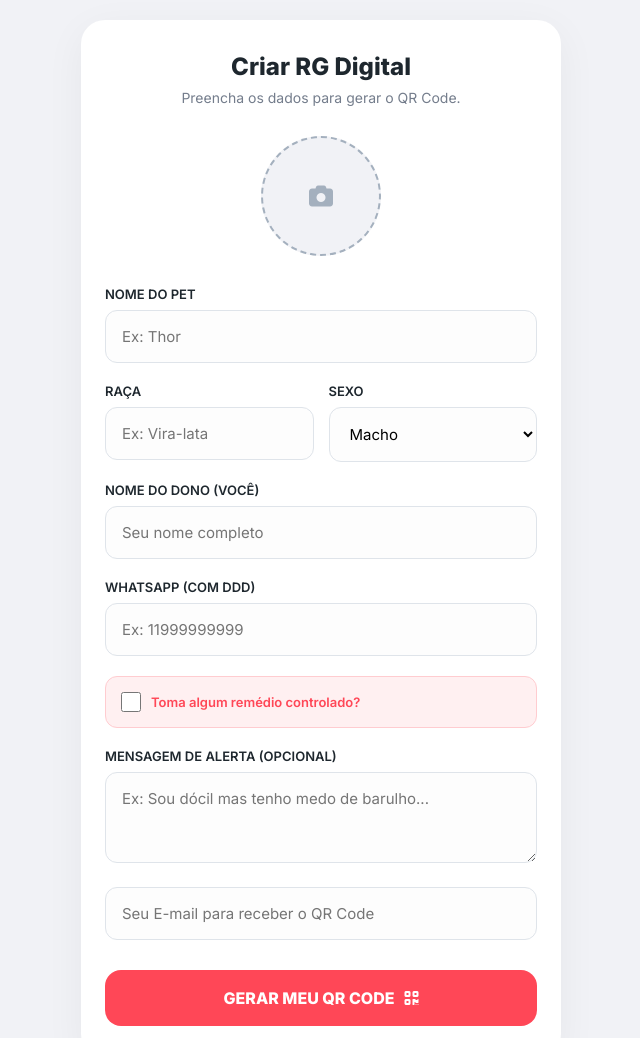
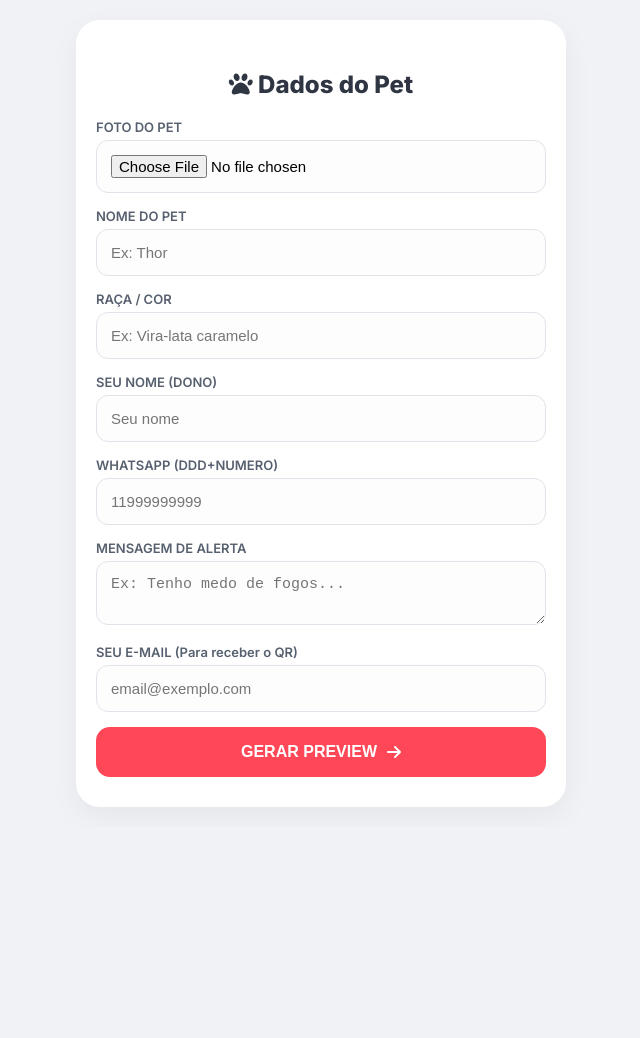
Before and after one commit to AshleyMasterBr/RG-Digital-de-Pet, a plain HTML site: page index.html in a window 1280 px wide. Shown: the top 1038 px of the page, without its empty margins (319-959 px from the left). After the commit the page ends 827 px from the top, so only its background shows below. Drawn offline with Linux system fonts and the light colour scheme.

Commit message:
Update index.html

```diff
--- a/index.html
+++ b/index.html
@@ -3,268 +3,173 @@
 <head>
     <meta charset="UTF-8">
     <meta name="viewport" content="width=device-width, initial-scale=1.0, maximum-scale=1.0, user-scalable=no">
-    <title>Cadastro | RG Digital do Pet</title>
+    <title>RG Digital Pet | Cadastro</title>
+    <link rel="stylesheet" href="https://cdnjs.cloudflare.com/ajax/libs/font-awesome/6.4.0/css/all.min.css">
+    <link href="https://fonts.googleapis.com/css2?family=Inter:wght@400;600;800&display=swap" rel="stylesheet">
+    <style>
+        :root { --primary: #FF4757; --dark: #2f3542; --bg: #f1f2f6; }
+        body { background: var(--bg); font-family: 'Inter', sans-serif; margin: 0; padding: 20px; display: flex; justify-content: center; }
+        .container { width: 100%; max-width: 450px; background: white; border-radius: 24px; padding: 30px 20px; box-shadow: 0 10px 30px rgba(0,0,0,0.05); }
 
-    <link rel="stylesheet" href="https://cdnjs.cloudflare.com/ajax/libs/font-awesome/6.4.0/css/all.min.css">
-    <link href="https://fonts.googleapis.com/css2?family=Inter:wght@300;400;600;800&display=swap" rel="stylesheet">
+        /* Estilos do Form */
+        .step { display: none; }
+        .step.active { display: block; animation: fadeIn 0.5s; }
+        h2 { text-align: center; color: var(--dark); margin-bottom: 20px; }
+        .input-group { margin-bottom: 15px; }
+        label { display: block; font-size: 13px; font-weight: 600; margin-bottom: 5px; color: #57606f; }
+        input, textarea, select { width: 100%; padding: 14px; border: 1px solid #dfe4ea; border-radius: 12px; font-size: 15px; background: #fdfdfd; box-sizing: border-box; }
+        .btn { width: 100%; padding: 16px; border: none; border-radius: 14px; font-weight: 800; font-size: 16px; cursor: pointer; margin-top: 10px; display: flex; align-items: center; justify-content: center; gap: 10px; transition: 0.2s; }
+        .btn-primary { background: var(--primary); color: white; }
+        .btn-sec { background: #dfe4ea; color: var(--dark); margin-top: 10px; }
 
-    <style>
-        :root {
-            --primary: #FF4757;
-            --dark: #1e272e;
-            --surface: #ffffff;
-            --gray: #dfe4ea;
-            --text: #2f3542;
-        }
+        /* Preview Card (Miniatura) */
+        .preview-card { background: #fff; border: 1px solid #eee; border-radius: 20px; overflow: hidden; margin-bottom: 20px; box-shadow: 0 5px 15px rgba(0,0,0,0.08); }
+        .p-photo { width: 100%; height: 250px; object-fit: cover; background: #eee; }
+        .p-info { padding: 20px; text-align: center; }
+        .p-badge { background: var(--primary); color: white; padding: 5px 15px; border-radius: 20px; font-size: 12px; font-weight: bold; display: inline-block; margin-bottom: 10px; }
 
-        * { margin: 0; padding: 0; box-sizing: border-box; font-family: 'Inter', sans-serif; }
+        /* QR Mockup */
+        .qr-mockup { text-align: center; margin: 20px 0; padding: 20px; background: #f8f9fa; border-radius: 16px; border: 2px dashed #dcdde1; }
+        .qr-mockup img { width: 120px; mix-blend-mode: multiply; }
+        .qr-desc { font-size: 12px; color: #747d8c; margin-top: 10px; }
 
-        body {
-            background-color: #f1f2f6;
-            color: var(--text);
-            min-height: 100vh;
-            display: flex;
-            justify-content: center;
-            align-items: center;
-            padding: 20px;
-        }
-
-        .form-container {
-            width: 100%;
-            max-width: 480px;
-            background: var(--surface);
-            border-radius: 24px;
-            padding: 32px 24px;
-            box-shadow: 0 10px 40px rgba(0,0,0,0.05);
-        }
-
-        .header { text-align: center; margin-bottom: 30px; }
-        .header h1 { font-size: 24px; color: var(--dark); font-weight: 800; margin-bottom: 8px; }
-        .header p { color: #747d8c; font-size: 14px; }
-
-        /* UPLOAD FOTO */
-        .photo-upload {
-            position: relative;
-            width: 120px;
-            height: 120px;
-            margin: 0 auto 30px auto;
-            border-radius: 50%;
-            background: #f1f2f6;
-            border: 2px dashed #a4b0be;
-            display: flex;
-            align-items: center;
-            justify-content: center;
-            cursor: pointer;
-            overflow: hidden;
-            transition: all 0.3s;
-        }
-
-        .photo-upload:hover { border-color: var(--primary); background: #ffeaa7; }
-
-        .photo-upload i { font-size: 24px; color: #a4b0be; z-index: 1; }
-        .photo-upload img {
-            position: absolute; width: 100%; height: 100%; object-fit: cover; z-index: 2; display: none;
-        }
-
-        /* INPUTS */
-        .input-group { margin-bottom: 20px; }
-        .input-group label { display: block; font-size: 13px; font-weight: 600; margin-bottom: 8px; color: var(--dark); }
-
-        input, select, textarea {
-            width: 100%;
-            padding: 16px;
-            border: 1px solid var(--gray);
-            border-radius: 12px;
-            font-size: 15px;
-            outline: none;
-            transition: 0.2s;
-            background: #fdfdfd;
-        }
-
-        input:focus, select:focus, textarea:focus {
-            border-color: var(--primary);
-            box-shadow: 0 0 0 3px rgba(255, 71, 87, 0.1);
-        }
-
-        /* CHECKBOX */
-        .checkbox-group {
-            display: flex;
-            align-items: center;
-            gap: 10px;
-            background: #fff0f1;
-            padding: 15px;
-            border-radius: 12px;
-            border: 1px solid #ffccd0;
-        }
-        .checkbox-group input { width: 20px; height: 20px; margin: 0; }
-        .checkbox-group label { margin: 0; color: var(--primary); cursor: pointer; }
-
-        /* BOTÃO */
-        .btn-submit {
-            width: 100%;
-            padding: 18px;
-            background: var(--primary);
-            color: white;
-            border: none;
-            border-radius: 16px;
-            font-size: 16px;
-            font-weight: 700;
-            cursor: pointer;
-            margin-top: 10px;
-            display: flex;
-            align-items: center;
-            justify-content: center;
-            gap: 10px;
-            transition: transform 0.2s;
-        }
-
-        .btn-submit:active { transform: scale(0.98); }
-        .btn-submit:disabled { background: #ccc; cursor: not-allowed; }
-
-        /* MENSAGEM SUCESSO */
-        #success-message {
-            display: none;
-            text-align: center;
-            padding: 40px 20px;
-        }
-        #success-message i { font-size: 50px; color: #2ed573; margin-bottom: 20px; }
-        #success-message h2 { margin-bottom: 10px; }
-
+        @keyframes fadeIn { from { opacity: 0; transform: translateY(10px); } to { opacity: 1; transform: translateY(0); } }
     </style>
 </head>
 <body>
 
-    <div class="form-container">
+    <div class="container">
 
-        <form id="pet-form">
-            <div class="header">
-                <h1>Criar RG Digital</h1>
-                <p>Preencha os dados para gerar o QR Code.</p>
-            </div>
-
-            <div class="photo-upload" onclick="document.getElementById('foto').click()">
-                <i class="fa-solid fa-camera"></i>
-                <img id="preview-img">
-                <input type="file" id="foto" accept="image/*" style="display: none;" required onchange="previewFile()">
-            </div>
+        <div id="step1" class="step active">
+            <h2><i class="fa-solid fa-paw"></i> Dados do Pet</h2>
 
             <div class="input-group">
-                <label>NOME DO PET</label>
-                <input type="text" name="nome_pet" placeholder="Ex: Thor" required>
+                <label>FOTO DO PET</label>
+                <input type="file" id="foto" accept="image/*" onchange="previewImage()">
             </div>
+            <div class="input-group"><label>NOME DO PET</label><input type="text" id="nome_pet" placeholder="Ex: Thor"></div>
+            <div class="input-group"><label>RAÇA / COR</label><input type="text" id="raca" placeholder="Ex: Vira-lata caramelo"></div>
+            <div class="input-group"><label>SEU NOME (DONO)</label><input type="text" id="nome_dono" placeholder="Seu nome"></div>
+            <div class="input-group"><label>WHATSAPP (DDD+NUMERO)</label><input type="tel" id="whatsapp" placeholder="11999999999"></div>
+            <div class="input-group"><label>MENSAGEM DE ALERTA</label><textarea id="mensagem" rows="2" placeholder="Ex: Tenho medo de fogos..."></textarea></div>
+            <div class="input-group"><label>SEU E-MAIL (Para receber o QR)</label><input type="email" id="email" placeholder="email@exemplo.com"></div>
 
-            <div class="input-group" style="display: grid; grid-template-columns: 1fr 1fr; gap: 15px;">
-                <div>
-                    <label>RAÇA</label>
-                    <input type="text" name="raca" placeholder="Ex: Vira-lata" required>
+            <button class="btn btn-primary" onclick="goToPreview()">GERAR PREVIEW <i class="fa-solid fa-arrow-right"></i></button>
+        </div>
+
+        <div id="step2" class="step">
+            <h2>Confirme os Dados</h2>
+
+            <div class="preview-card">
+                <div style="position: relative;">
+                    <img id="prev-img" class="p-photo">
+                    <div style="position: absolute; top: 15px; left: 50%; transform: translateX(-50%); background: #FF4757; color: white; padding: 5px 15px; border-radius: 20px; font-size: 11px; font-weight: bold;">ME PERDI</div>
                 </div>
-                <div>
-                    <label>SEXO</label>
-                    <select name="sexo">
-                        <option value="Macho">Macho</option>
-                        <option value="Fêmea">Fêmea</option>
-                    </select>
+                <div class="p-info">
+                    <h2 id="prev-nome" style="margin: 0;">Nome</h2>
+                    <p id="prev-desc" style="color: #777; margin: 5px 0;">Raça</p>
+                    <div style="background: #fff3cd; color: #856404; padding: 10px; border-radius: 8px; font-size: 13px; margin-top: 10px;">
+                        <i class="fa-solid fa-triangle-exclamation"></i> <span id="prev-msg">Alerta</span>
+                    </div>
                 </div>
             </div>
 
-            <div class="input-group">
-                <label>NOME DO DONO (VOCÊ)</label>
-                <input type="text" name="nome_dono" placeholder="Seu nome completo" required>
+            <div class="qr-mockup">
+                <p style="font-size: 14px; font-weight: bold; margin-bottom: 10px;">Seu QR Code ficará assim:</p>
+                <img id="qr-preview" src="">
+                <p class="qr-desc">Apontando para: <strong>rg-pet.com/thor</strong></p>
             </div>
 
-            <div class="input-group">
-                <label>WHATSAPP (COM DDD)</label>
-                <input type="tel" name="whatsapp" placeholder="Ex: 11999999999" required>
-            </div>
+            <button class="btn btn-primary" id="btn-send" onclick="sendData()">CONFIRMAR E RECEBER <i class="fa-solid fa-check"></i></button>
+            <button class="btn btn-sec" onclick="backToForm()">Voltar e Editar</button>
+        </div>
 
-            <div class="input-group checkbox-group">
-                <input type="checkbox" id="remedio" name="toma_remedio">
-                <label for="remedio">Toma algum remédio controlado?</label>
-            </div>
-
-            <div class="input-group">
-                <label>MENSAGEM DE ALERTA (OPCIONAL)</label>
-                <textarea name="mensagem" rows="3" placeholder="Ex: Sou dócil mas tenho medo de barulho..."></textarea>
-            </div>
-
-            <input type="hidden" name="imagem_base64" id="base64-output">
-            <input type="email" name="email_cliente" placeholder="Seu E-mail para receber o QR Code" required style="margin-bottom: 20px;">
-
-            <button type="submit" class="btn-submit" id="btn-enviar">
-                GERAR MEU QR CODE <i class="fa-solid fa-qrcode"></i>
-            </button>
-        </form>
-
-        <div id="success-message">
-            <i class="fa-regular fa-circle-check"></i>
-            <h2>Tudo Pronto!</h2>
-            <p>Recebemos seus dados. Em até 2 minutos o QR Code chegará no seu e-mail.</p>
+        <div id="step3" class="step" style="text-align: center; padding: 40px 0;">
+            <i class="fa-regular fa-circle-check" style="font-size: 60px; color: #2ED573; margin-bottom: 20px;"></i>
+            <h2>Tudo Certo!</h2>
+            <p style="color: #666;">Seu RG Digital foi criado.</p>
+            <p><strong>Verifique seu WhatsApp e E-mail</strong> em 1 minuto para pegar o QR Code oficial.</p>
         </div>
 
     </div>
 
     <script>
-        // CONFIGURAÇÃO: Coloque seu Link do Make AQUI
-        const WEBHOOK_URL = "https://hook.us1.make.com/7d13aekm6qci4rqnpzpnp884i46qatpm";
+        // *** CONFIGURAÇÃO ***
+        // Coloque aqui o seu Webhook do Make (o link https://...)
+        const MAKE_WEBHOOK = "https://hook.us1.make.com/6380jr698hnyx1pkc4tour4bdq6zxt2x";
 
-        // Função para mostrar preview da foto e converter para Base64
-        function previewFile() {
-            const preview = document.getElementById('preview-img');
+        let base64String = "";
+
+        // 1. Processar Foto
+        function previewImage() {
             const file = document.getElementById('foto').files[0];
             const reader = new FileReader();
-
-            reader.addEventListener("load", function () {
-                // Mostra preview
-                preview.src = reader.result;
-                preview.style.display = 'block';
-
-                // Salva o Base64 no input oculto para enviar pro Make
-                document.getElementById('base64-output').value = reader.result;
-            }, false);
-
-            if (file) {
-                reader.readAsDataURL(file);
+            reader.onloadend = function() {
+                base64String = reader.result;
+                document.getElementById('prev-img').src = base64String;
             }
+            if(file) reader.readAsDataURL(file);
         }
 
-        // Envio do Formulário
-        document.getElementById('pet-form').addEventListener('submit', function(e) {
-            e.preventDefault();
+        // 2. Navegação (Form -> Preview)
+        function goToPreview() {
+            // Pega valores
+            const nome = document.getElementById('nome_pet').value;
+            const zap = document.getElementById('whatsapp').value;
 
-            const btn = document.getElementById('btn-enviar');
-            btn.innerHTML = '<i class="fa-solid fa-spinner fa-spin"></i> Processando...';
+            if(!nome || !zap) { alert("Preencha pelo menos Nome e WhatsApp!"); return; }
+
+            // Preenche o Preview
+            document.getElementById('prev-nome').innerText = nome;
+            document.getElementById('prev-desc').innerText = document.getElementById('raca').value;
+            document.getElementById('prev-msg').innerText = document.getElementById('mensagem').value || "Sem alertas médicos.";
+
+            // Gera Mockup do QR Code (Apenas visual, com dados de texto)
+            // Note: Não colocamos a foto na URL do QR Code de preview pra não quebrar, só texto.
+            const qrData = `https://ashleymasterbr.github.io/pets/template.html?nome=${encodeURIComponent(nome)}&zap=${zap}`;
+            document.getElementById('qr-preview').src = `https://api.qrserver.com/v1/create-qr-code/?size=300x300&data=${encodeURIComponent(qrData)}`;
+
+            // Troca de tela
+            document.getElementById('step1').classList.remove('active');
+            document.getElementById('step2').classList.add('active');
+        }
+
+        function backToForm() {
+            document.getElementById('step2').classList.remove('active');
+            document.getElementById('step1').classList.add('active');
+        }
+
+        // 3. Enviar para o Make
+        function sendData() {
+            const btn = document.getElementById('btn-send');
+            btn.innerHTML = '<i class="fa-solid fa-spinner fa-spin"></i> Enviando...';
             btn.disabled = true;
 
-            // Coleta dados
-            const formData = new FormData(e.target);
-            const data = Object.fromEntries(formData.entries());
+            const payload = {
+                nome_pet: document.getElementById('nome_pet').value,
+                raca: document.getElementById('raca').value,
+                nome_dono: document.getElementById('nome_dono').value,
+                whatsapp: document.getElementById('whatsapp').value,
+                mensagem: document.getElementById('mensagem').value,
+                email_cliente: document.getElementById('email').value,
+                imagem_base64: base64String // Manda a foto pesada pro Make resolver
+            };
 
-            // Check se tem foto
-            if(!data.imagem_base64) {
-                alert("Por favor, escolha uma foto do Pet!");
-                btn.innerHTML = 'GERAR MEU QR CODE';
-                btn.disabled = false;
-                return;
-            }
-
-            // Envia pro Make
-            fetch(WEBHOOK_URL, {
+            fetch(MAKE_WEBHOOK, {
                 method: 'POST',
                 headers: { 'Content-Type': 'application/json' },
-                body: JSON.stringify(data)
+                body: JSON.stringify(payload)
             })
-            .then(response => {
-                // Esconde form e mostra sucesso
-                document.getElementById('pet-form').style.display = 'none';
-                document.getElementById('success-message').style.display = 'block';
+            .then(res => {
+                document.getElementById('step2').classList.remove('active');
+                document.getElementById('step3').classList.add('active');
             })
-            .catch(error => {
-                console.error('Erro:', error);
-                alert("Ocorreu um erro. Tente novamente.");
-                btn.innerHTML = 'Tentar Novamente';
+            .catch(err => {
+                alert("Erro ao enviar. Tente novamente.");
+                btn.innerHTML = 'CONFIRMAR E RECEBER';
                 btn.disabled = false;
             });
-        });
+        }
     </script>
 
 </body>
```
